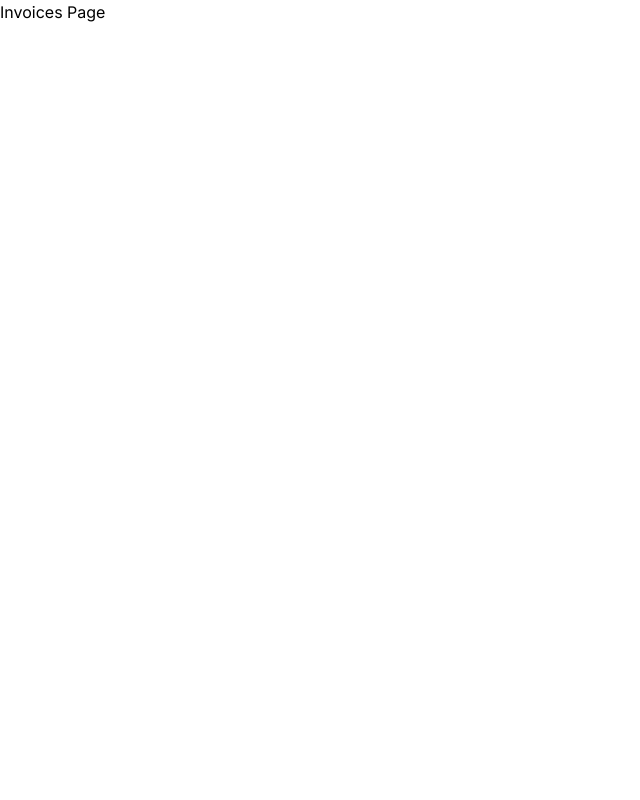
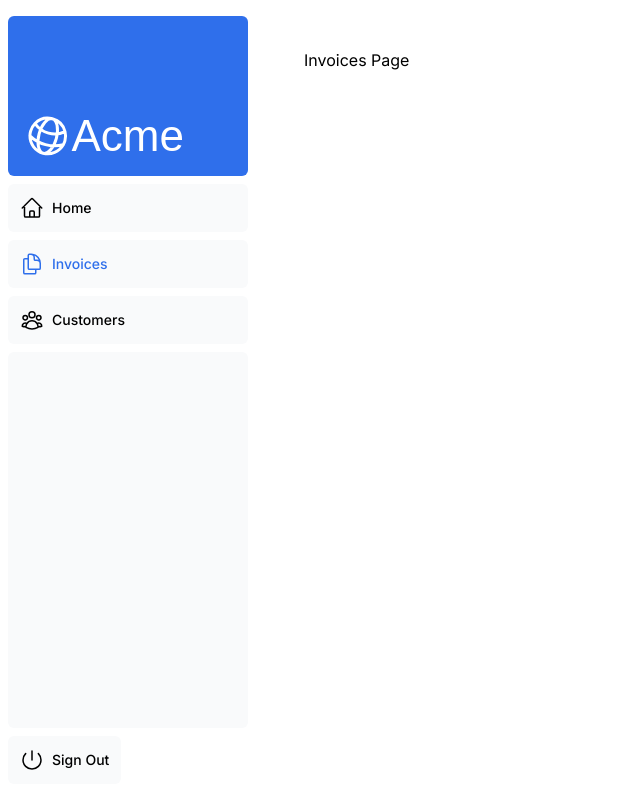
Before and after one commit to BenJohnsonFullStack/nextjs-dashboard, a Next.js app: page /dashboard/invoices in a window 1280 px wide. Shown: the whole page, without its empty margins (0-640 px from the left). Built offline with nearby package versions, Linux system fonts and the light colour scheme; a web font is replaced by a local one.

Commit message:
active link states

```diff
--- /dev/null
+++ b/app/dashboard/layout.tsx
@@ -0,0 +1,15 @@
+import React from "react";
+import SideNav from "../ui/dashboard/sidenav";
+
+const Layout = ({ children }: { children: React.ReactNode }) => {
+  return (
+    <div className="flex h-screen flex-col md:flex-row md:overflow-hidden">
+      <div className="w-full flex-none md:w-64">
+        <SideNav />
+      </div>
+      <div className="flex-grow p-6 md:overflow-y-auto md:p-12">{children}</div>
+    </div>
+  );
+};
+
+export default Layout;
--- a/app/ui/dashboard/nav-links.tsx
+++ b/app/ui/dashboard/nav-links.tsx
@@ -1,35 +1,47 @@
+"use client";
+
 import {
   UserGroupIcon,
   HomeIcon,
   DocumentDuplicateIcon,
-} from '@heroicons/react/24/outline';
+} from "@heroicons/react/24/outline";
+import Link from "next/link";
+import { usePathname } from "next/navigation";
+import clsx from "clsx";
 
 // Map of links to display in the side navigation.
 // Depending on the size of the application, this would be stored in a database.
 const links = [
-  { name: 'Home', href: '/dashboard', icon: HomeIcon },
+  { name: "Home", href: "/dashboard", icon: HomeIcon },
   {
-    name: 'Invoices',
-    href: '/dashboard/invoices',
+    name: "Invoices",
+    href: "/dashboard/invoices",
     icon: DocumentDuplicateIcon,
   },
-  { name: 'Customers', href: '/dashboard/customers', icon: UserGroupIcon },
+  { name: "Customers", href: "/dashboard/customers", icon: UserGroupIcon },
 ];
 
 export default function NavLinks() {
+  const pathname = usePathname();
+
   return (
     <>
       {links.map((link) => {
         const LinkIcon = link.icon;
         return (
-          <a
+          <Link
             key={link.name}
             href={link.href}
-            className="flex h-[48px] grow items-center justify-center gap-2 rounded-md bg-gray-50 p-3 text-sm font-medium hover:bg-sky-100 hover:text-blue-600 md:flex-none md:justify-start md:p-2 md:px-3"
+            className={clsx(
+              "flex h-[48px] grow items-center justify-center gap-2 rounded-md bg-gray-50 p-3 text-sm font-medium hover:bg-sky-100 hover:text-blue-600 md:flex-none md:justify-start md:p-2 md:px-3",
+              {
+                "bg0sky-100 text-blue-600": pathname === link.href,
+              }
+            )}
           >
             <LinkIcon className="w-6" />
             <p className="hidden md:block">{link.name}</p>
-          </a>
+          </Link>
         );
       })}
     </>
```
